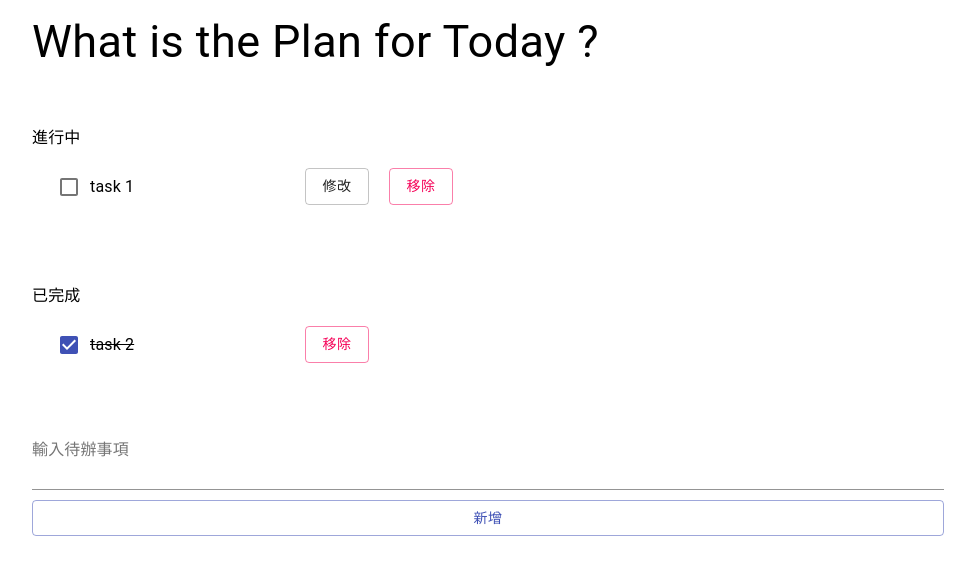
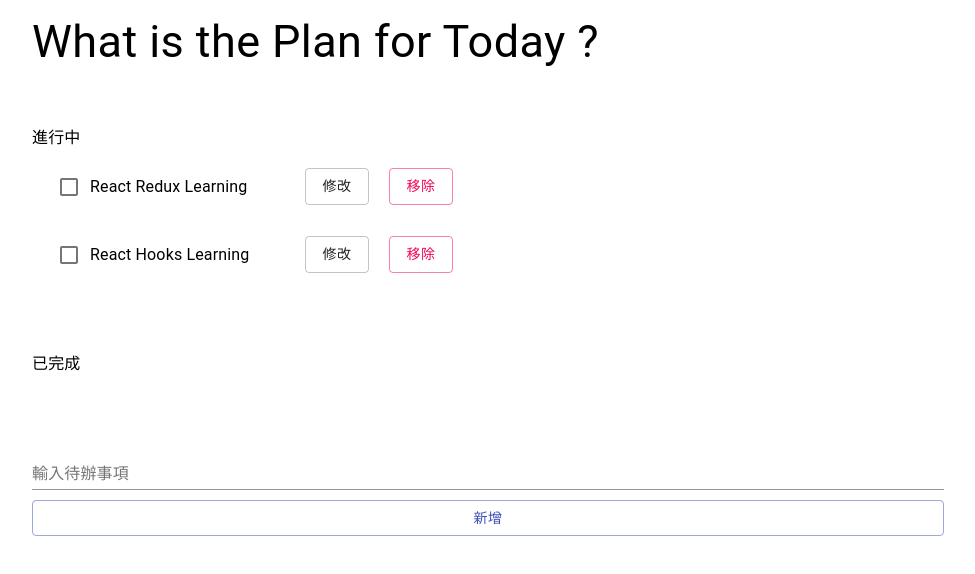
Before and after one commit to ecstaciEva/todo-list-typescript, a React (Create React App) app: page / in a window 1280 px wide. Shown: the top 574 px of the page, without its empty margins (152-1127 px from the left). Built offline with nearby package versions, Linux system fonts and the light colour scheme.

Commit message:
remove <form> and button type=submit, using FormControl instead

```diff
--- a/src/Components/AddTodoForm.tsx
+++ b/src/Components/AddTodoForm.tsx
@@ -1,6 +1,7 @@
 import React, { useState } from "react";
 import Button from "@material-ui/core/Button";
 import InputLabel from "@material-ui/core/InputLabel";
+import FormControl from "@material-ui/core/FormControl";
 import Input from "@material-ui/core/Input";
 import { makeStyles } from "@material-ui/core/styles";
 
@@ -32,7 +33,7 @@ export const AddTodoForm: React.FC<Props> = ({ addTodo }) => {
   const classes = useStyles();
 
   return (
-    <form className={classes.addTodoForm}>
+    <FormControl className={classes.addTodoForm}>
       <InputLabel htmlFor="todo-input">輸入待辦事項</InputLabel>
       <Input
         id="todo-input"
@@ -44,7 +45,6 @@ export const AddTodoForm: React.FC<Props> = ({ addTodo }) => {
       <Button
         variant="outlined"
         color="primary"
-        type="submit"
         className={classes.addTodoButton}
         onClick={(e) => {
           e.preventDefault();
@@ -56,6 +56,6 @@ export const AddTodoForm: React.FC<Props> = ({ addTodo }) => {
       >
         新增
       </Button>
-    </form>
+    </FormControl>
   );
 };
--- a/src/Components/App.tsx
+++ b/src/Components/App.tsx
@@ -23,8 +23,18 @@ const useStyles = makeStyles(() => ({
 }));
 
 const initialTodos = [
-  { text: "task 1", isComplete: false, isEditing: false, id: 123 },
-  { text: "task 2", isComplete: true, isEditing: false, id: 456 },
+  {
+    text: "React Redux Learning",
+    isComplete: false,
+    isEditing: false,
+    id: 123,
+  },
+  {
+    text: "React Hooks Learning",
+    isComplete: false,
+    isEditing: false,
+    id: 456,
+  },
 ];
 
 const App: React.FC = () => {
--- a/src/Components/TodoList.tsx
+++ b/src/Components/TodoList.tsx
@@ -1,10 +1,10 @@
-import React, { useMemo } from "react";
+import React from "react";
 import { TodoListItem } from "./TodoListItem";
 
 import Box from "@material-ui/core/Box";
 import Typography from "@material-ui/core/Typography";
 import List from "@material-ui/core/List";
-import { makeStyles } from "@material-ui/core/styles"; // TODO:
+import { makeStyles } from "@material-ui/core/styles";
 
 import { Todo } from "../types";
 import { ToggleTodo } from "../types";
@@ -37,13 +37,12 @@ export const TodoList: React.FC<Props> = ({
   cancelEdit,
 }: Props) => {
   // FIXME: use useMemo()
-  const activeTodos: Todo[] = [];
-  const completedTodos: Todo[] = [];
-  useMemo(() => {
-    todos.filter((todo) => {
-      todo.isComplete ? completedTodos.push(todo) : activeTodos.push(todo);
-    });
-  }, [todos]);
+  const todoCategory = (iscomplete: boolean): Todo[] => {
+    const categoryList = todos.filter((todo) => todo.isComplete === iscomplete);
+    return categoryList;
+  };
+  const activeTodos = todoCategory(false);
+  const completedTodos = todoCategory(true);
 
   const classes = useStyles();
 
```
